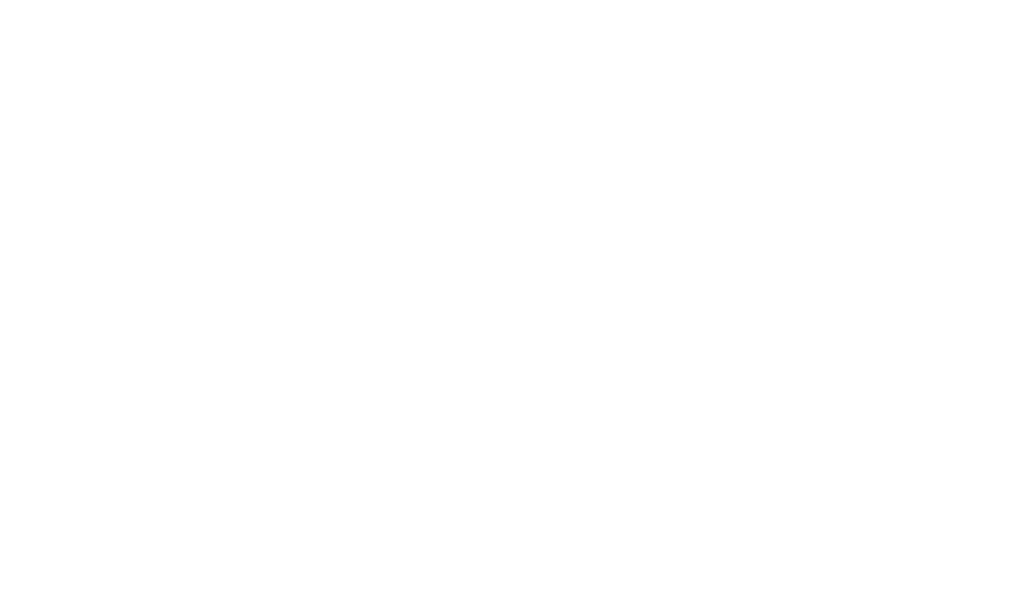
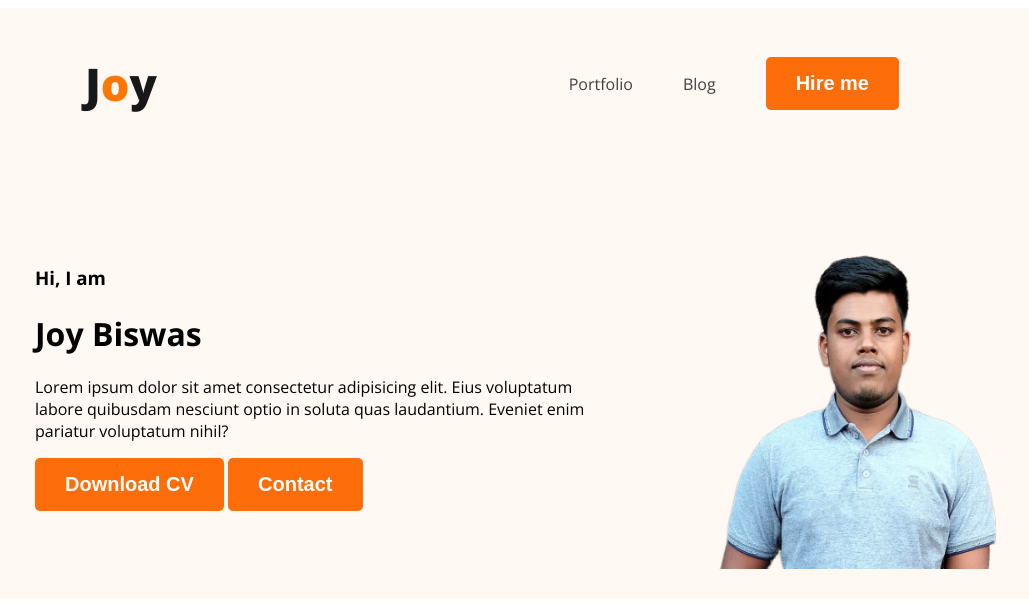
Before and after one commit to joykbiswas/webdeveloper-portfolio, a plain HTML site: page index.html in a window 1280 px wide. Shown: the whole page, without its empty margins (123-1152 px from the left). Drawn offline with nearby package versions, Linux system fonts and the light colour scheme.

Commit message:
added style

```diff
--- a/index.html
+++ b/index.html
@@ -4,9 +4,32 @@
     <meta charset="UTF-8">
     <meta name="viewport" content="width=device-width, initial-scale=1.0">
     <title>Document</title>
+    <link rel="preconnect" href="https://fonts.googleapis.com">
+<link rel="preconnect" href="https://fonts.gstatic.com" crossorigin>
+<link href="https://fonts.googleapis.com/css2?family=Open+Sans:wght@400;700;800&display=swap" rel="stylesheet">
+
+    <link rel="stylesheet" href="style.css">
 </head>
 <body>
-    <header>
+    <header class="header">
+        <nav>
+            <h3 class="nav-title">J<span class="text-primary">o</span>y</h3>
+            <ul>
+                <li><a href="">Portfolio</a></li>
+                <li><a href="">Blog</a></li>
+                <li><button class="btn-primary">Hire me</button></li>
+            </ul>
+        </nav>
+        <div class="banner">
+            <div class="banner-content">
+                <h3 class="banner-greeting">Hi, I am</h3>
+                <h1 class="banner-title">Joy Biswas</h1>
+                <p>Lorem ipsum dolor sit amet consectetur adipisicing elit. Eius voluptatum labore quibusdam nesciunt optio in soluta quas laudantium. Eveniet enim pariatur voluptatum nihil?</p>
+                <button class="btn-primary">Download CV</button>
+                <button class="btn-primary">Contact</button>
+            </div>
+            <img class="profile-pic" src="images/joy.png" alt="">
+        </div>
 
     </header>
     <main>
--- /dev/null
+++ b/style.css
@@ -0,0 +1,56 @@
+/* common shared styles */
+body{
+    font-family: 'Open Sans', sans-serif;
+}
+.text-primary{
+    color: rgb(255, 119, 0);
+}
+.btn-primary{
+    border-radius: 5px;
+    background: #FD6E0A;
+    color: white;
+    font-weight: 700;
+    font-size: 20PX;
+    border: none;
+    padding: 15PX 30PX;
+}
+/* nav related styles */
+nav{
+    display: flex;
+    justify-content: space-between;
+    align-items: center;
+    margin: 0 200px;
+}
+
+.nav-title{
+    color: #181818;
+    font-size: 45px;
+    font-weight: 800;
+}
+nav ul{
+    display: flex;
+    align-items: center;
+}
+nav li{
+    list-style: none;
+    margin-right: 50px;
+}
+nav a{
+    text-decoration: none;
+    color: rgb(65, 65, 65);
+}
+ /* header related style */
+ .header{
+    background-color: #fff8f3;
+ }
+.banner{
+    padding: 30px 30px 30px 150px;
+    display: flex;
+    align-items: center;
+
+
+}
+.banner .profile-pic{
+    width: 500px;
+    height: 380px;
+}
```
Also changed, not shown: images/developer.png (added), images/hardy.png (added), images/header_bg.png (added), images/icons/facebook.png (added), images/icons/insta.png (added), images/icons/js.png (added), images/icons/mongo.png (added), images/icons/nodejs.png (added), images/icons/react.png (added), images/icons/twitter.png (added), images/joy.png (added).
